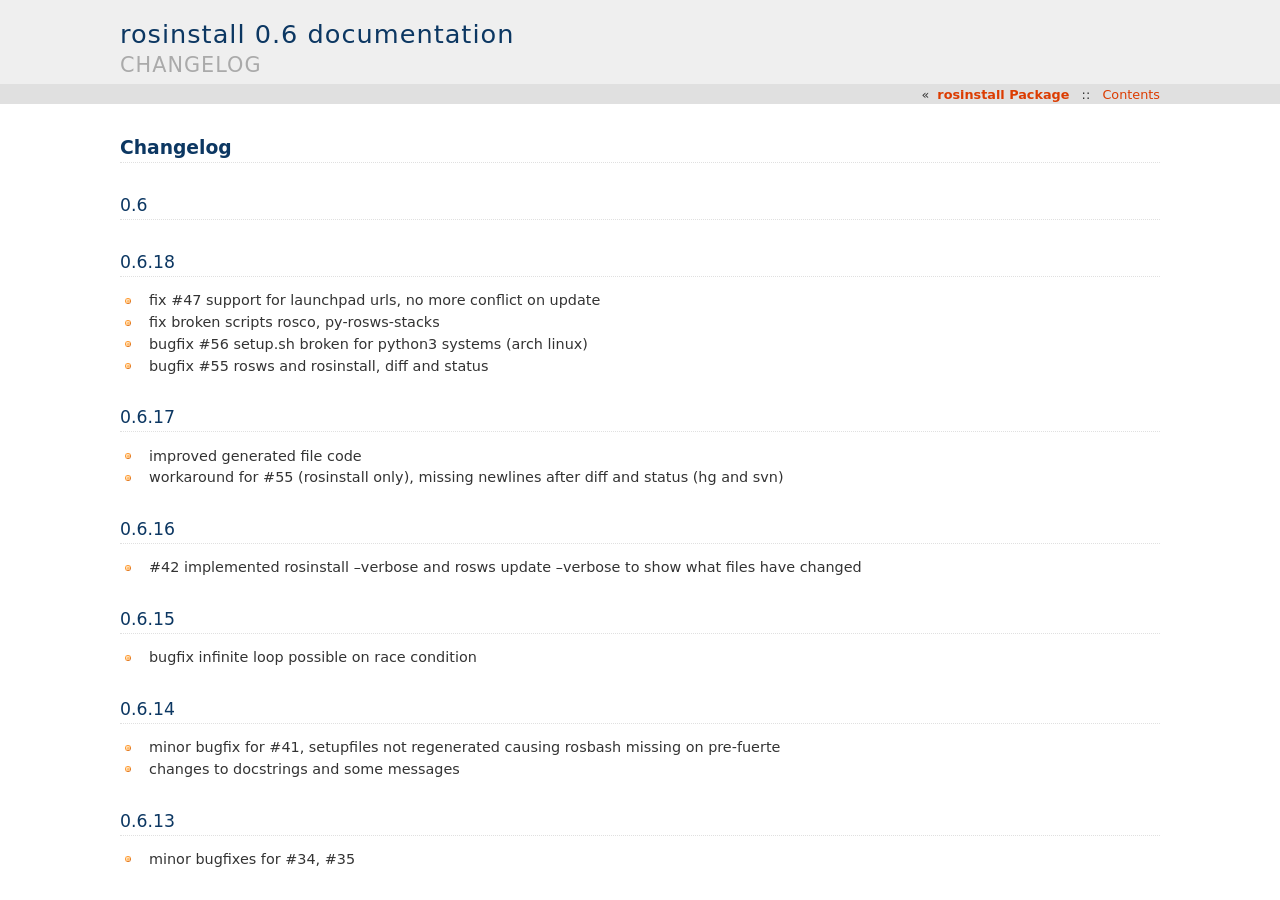
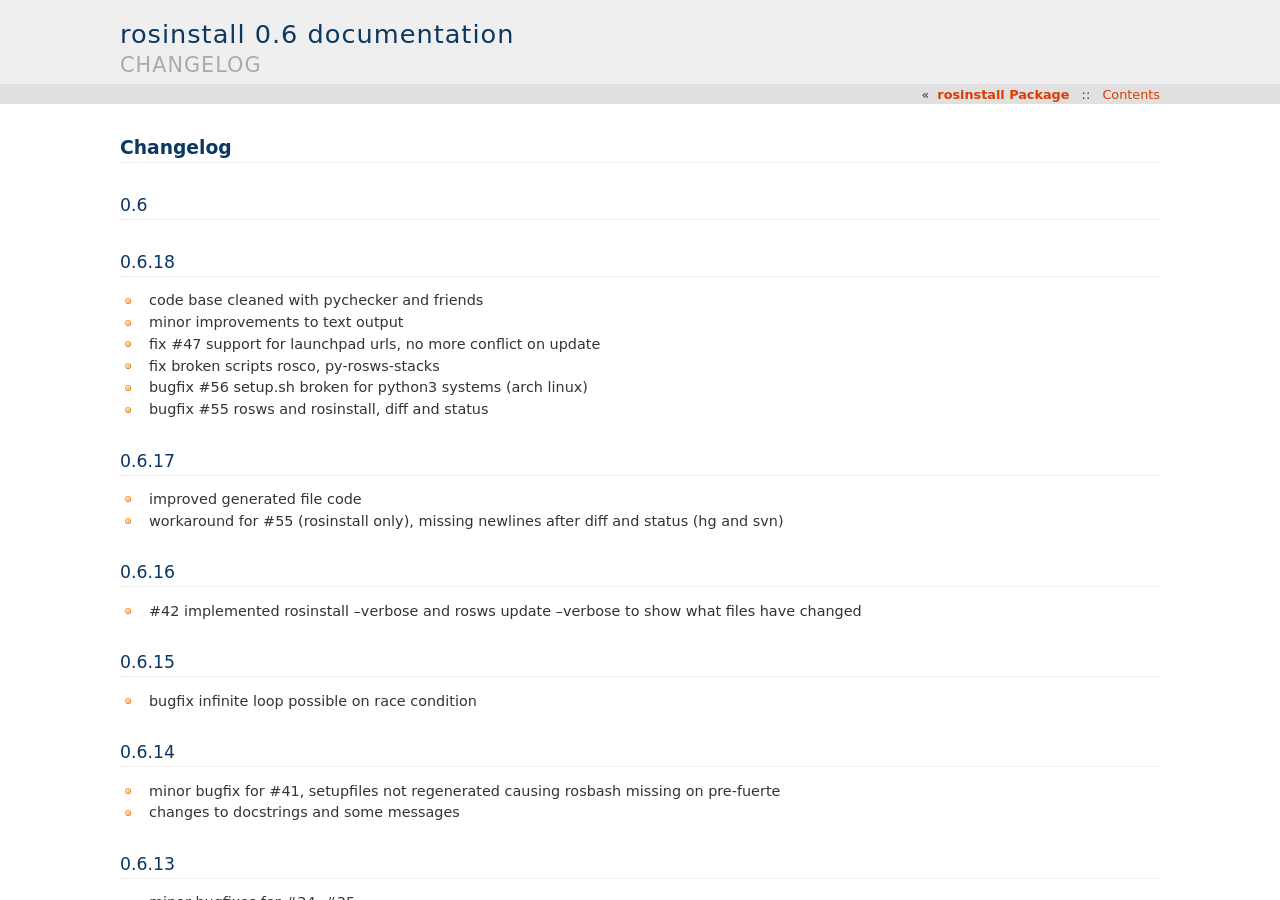
Before and after one commit to vcstools/rosinstall, a Sphinx documentation site: the page built from doc/changelog.rst, in a window 1280 px wide and 900 px high. Built offline with Sphinx 7.4.7, drawn with Linux system fonts in a browser that asks for light colours.

Commit message:
changelog cleanup

```diff
--- a/doc/changelog.rst
+++ b/doc/changelog.rst
@@ -7,6 +7,8 @@
 0.6.18
 ------
 
+- code base cleaned with pychecker and friends
+- minor improvements to text output
 - fix #47 support for launchpad urls, no more conflict on update
 - fix broken scripts rosco, py-rosws-stacks
 - bugfix #56 setup.sh broken for python3 systems (arch linux)
```
